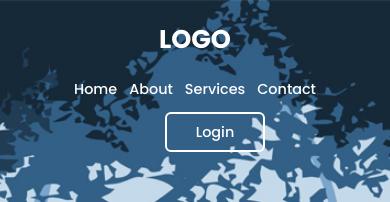
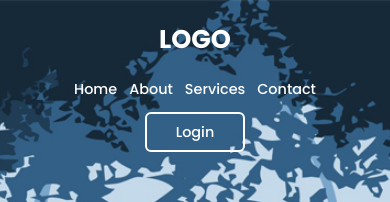
Before and after one commit to youssefahmedm5f90-commits/Login-Registration, a plain HTML site: page index.html in a window 390 px wide. Shown: the top 202 px of the page. Drawn offline with nearby package versions, Linux system fonts and the light colour scheme.

Commit message:
Refactor CSS for improved styling and layout

```diff
--- a/style.css
+++ b/style.css
@@ -302,6 +302,7 @@ nav a{
     width:100px;
     height:40px;
     font-size:.9rem;
+    margin: 0 30px;
 }
 .form-box{
     padding:25px;
```
